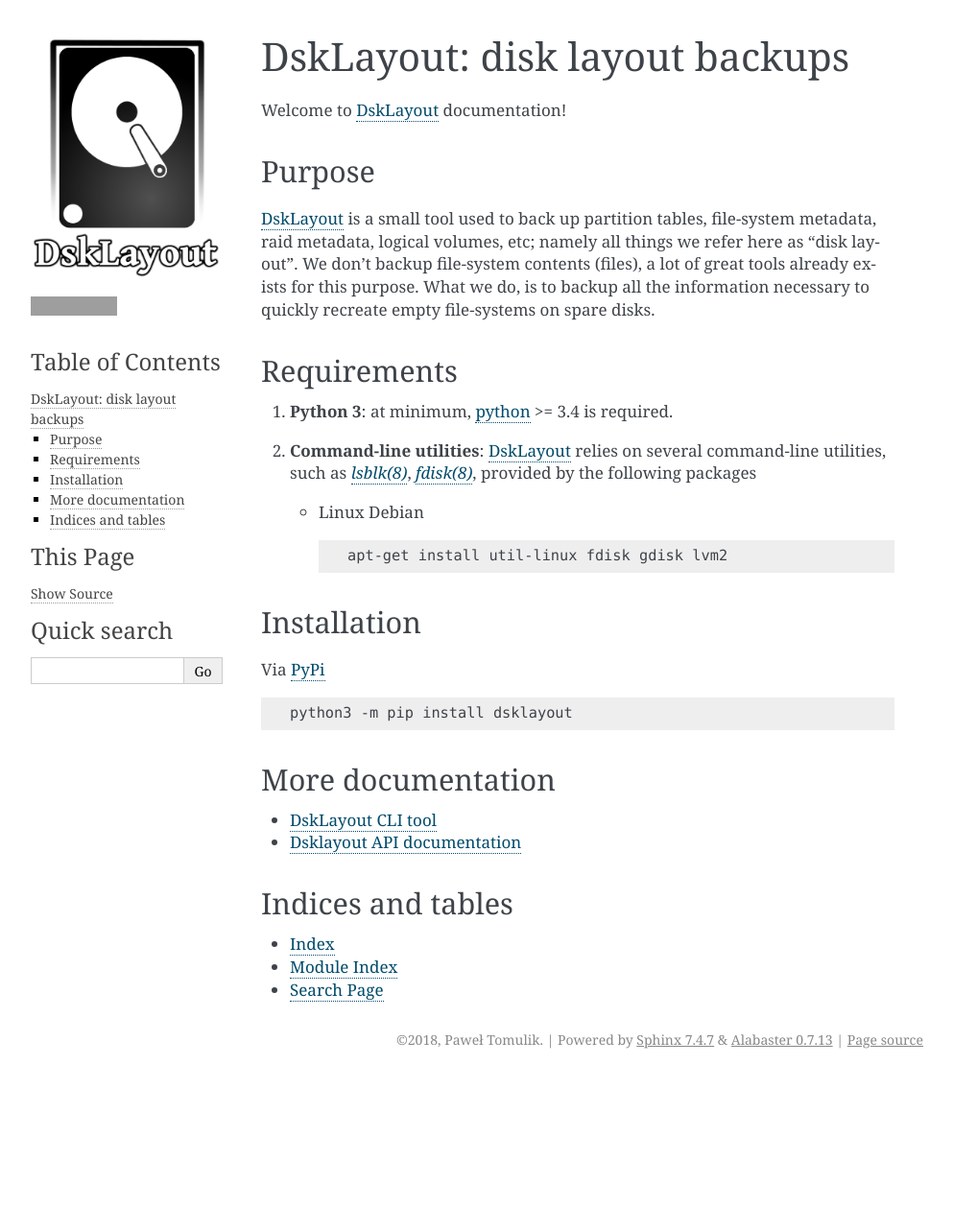
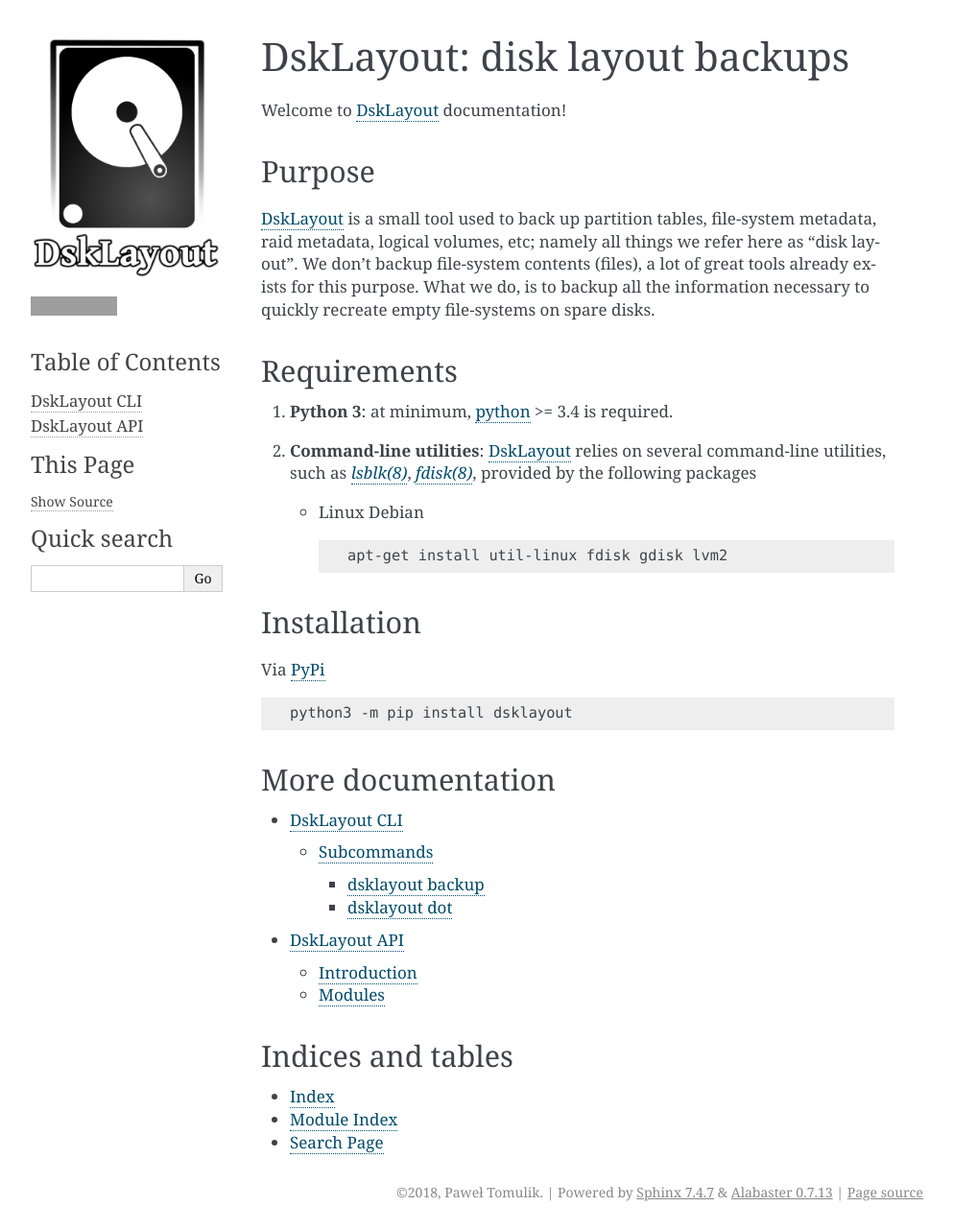
Before and after one commit to ptomulik/dsklayout, a Sphinx documentation site: the page built from doc/index.rst, in a window 1280 px wide. Shown: the whole page at 96% size, without its empty margins (148-1141 px from the left). Built offline with Sphinx 7.4.7, drawn with Linux system fonts in a browser that asks for light colours; before the commit the page ends 1123 px from its top, so only the background shows below that; grey boxes are pictures that could not be loaded.

Commit message:
2018.09.12 23:21

```diff
--- a/doc/_templates/autosummary/module.rst
+++ b/doc/_templates/autosummary/module.rst
@@ -1,6 +1,8 @@
-{{ fullname }}
-{{ underline }}
+{{ fullname | escape | underline }}
 
 .. automodule:: {{fullname}}
    :members:
    :show-inheritance:
+
+   Module members
+   --------------
--- a/doc/api.rst
+++ b/doc/api.rst
@@ -1,23 +1,25 @@
-Dsklayout API documentation
-***************************
+DskLayout API
+*************
 
 This is an official API documentation for the dsklayout_ python package.
 
+Introduction
+============
+
 Modules
-=======
+==========
 
 .. autosummary::
-   :toctree: _autosummary
+    :toctree: _autosummary
 
-   dsklayout.probe
-   dsklayout.cmd
-   dsklayout.action
-   dsklayout.util
-   dsklayout.graph
-   dsklayout.cli
-   dsklayout.visitor
-   dsklayout.archive
-   dsklayout.device
-
+    dsklayout.probe
+    dsklayout.cmd
+    dsklayout.action
+    dsklayout.util
+    dsklayout.graph
+    dsklayout.cli
+    dsklayout.visitor
+    dsklayout.archive
+    dsklayout.device
 
 .. _dsklayout: https://github.com/ptomulik/dsklayout
--- a/doc/cli.rst
+++ b/doc/cli.rst
@@ -1,5 +1,5 @@
-DskLayout CLI tool
-==================
+DskLayout CLI
+=============
 
 DskLayout_ provides single command-line program named ``dsklayout``:
 
--- a/doc/conf.py
+++ b/doc/conf.py
@@ -99,7 +99,9 @@
     'logo': 'dsklayout.png',
     'github_button': 'true',
     'github_user': 'ptomulik',
-    'github_repo': 'dsklayout'
+    'github_repo': 'dsklayout',
+    #'show_relbars': True,
+    'sidebar_includehidden': True,
 }
 
 # Add any paths that contain custom static files (such as style sheets) here,
@@ -118,7 +120,7 @@
 html_sidebars = {
     '**': [
         'about.html',
-        'localtoc.html',
+        'globaltoc.html',
         'relations.html',
         'sourcelink.html',
         'searchbox.html'
--- a/doc/index.rst
+++ b/doc/index.rst
@@ -45,7 +45,7 @@
 ==================
 
 .. toctree::
-   :maxdepth: 1
+   :maxdepth: 3
 
    cli
    api
```
Also changed, not shown: 3 other files.
